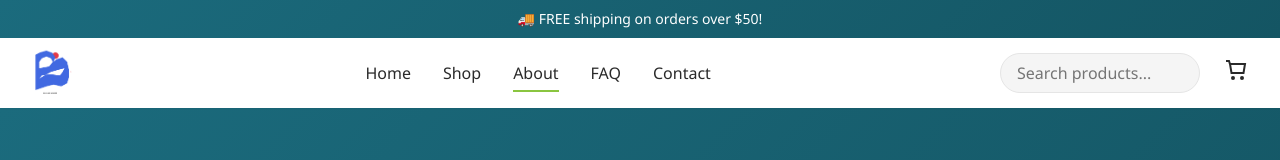
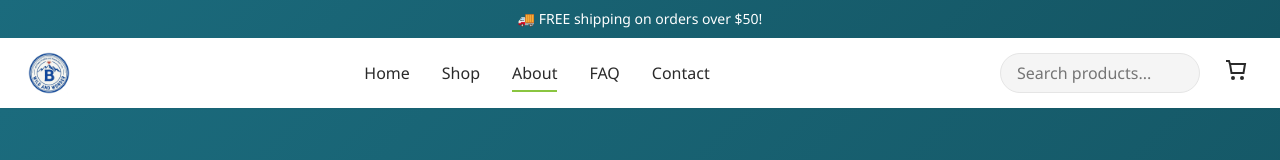
Before and after one commit to avabotfdhc/braxton-website, a plain HTML site: page about.html in a window 1280 px wide. Shown: the top 160 px of the page. Drawn offline with Linux system fonts and the light colour scheme.

Commit message:
Add correct circular badge logo with mountains and heart

```diff
--- a/about.html
+++ b/about.html
@@ -20,7 +20,7 @@
     <div class="container">
       <div class="header-inner">
         <a href="index.html" class="logo">
-          <img src="images/logo.png" alt="B's Wild And Wonder" class="logo-img" style="height: 50px; width: auto;">
+          <img src="images/logo-badge.jpg" alt="B's Wild And Wonder" class="logo-img" style="height: 50px; width: auto;">
 
 
 
```
Also changed, not shown: cart.html (+1 -1 lines), checkout.html (+1 -1 lines), contact.html (+1 -1 lines), faq.html (+1 -1 lines), index.html (+1 -1 lines), product.html (+1 -1 lines), shop.html (+1 -1 lines), images/logo-badge.jpg (added).
